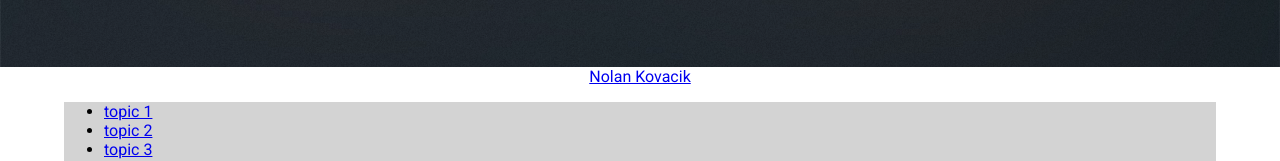
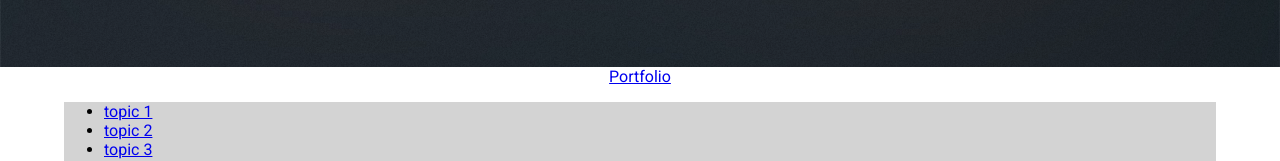
Before and after one commit to noltron000/orange-portfolio, a React (Create React App) app: page / in a window 1280 px wide. Shown: the part 733-894 px from the top of the page. Built offline with nearby package versions, Linux system fonts and the light colour scheme.

Commit message:
[upd] mark change

```diff
--- a/src/Header.tsx
+++ b/src/Header.tsx
@@ -7,7 +7,7 @@ const Header: React.FC = () => (
 			href='#nothing'
 			className='logo'
 		>
-			Nolan Kovacik
+			Portfolio
 		</a>
 	</header>
 )
```
